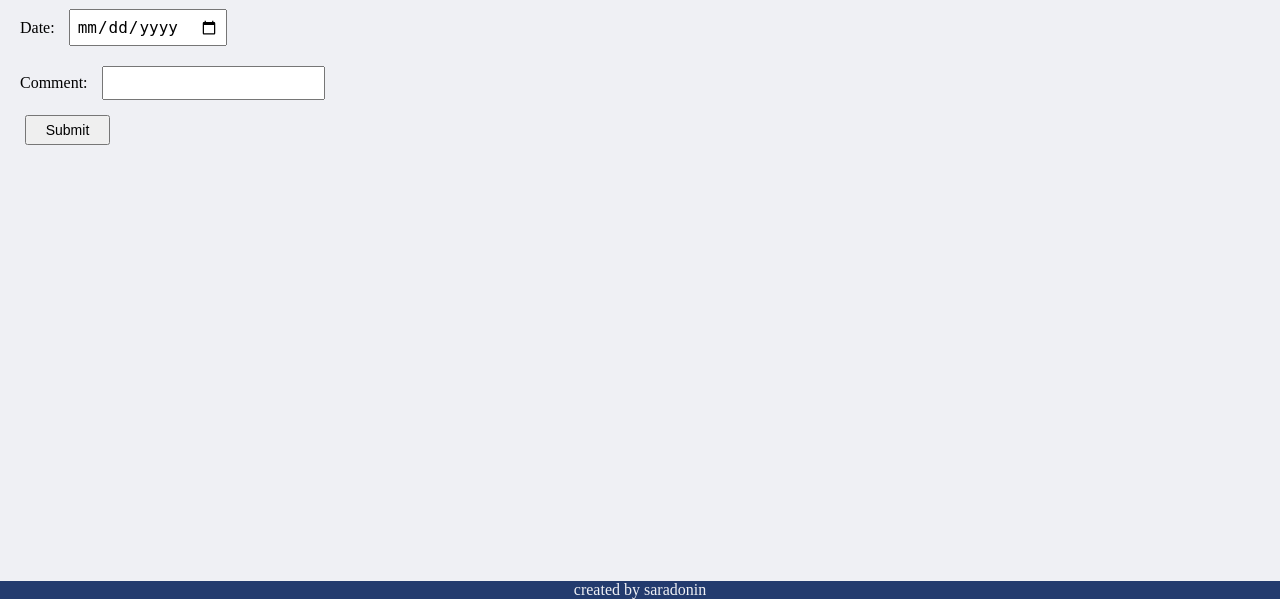
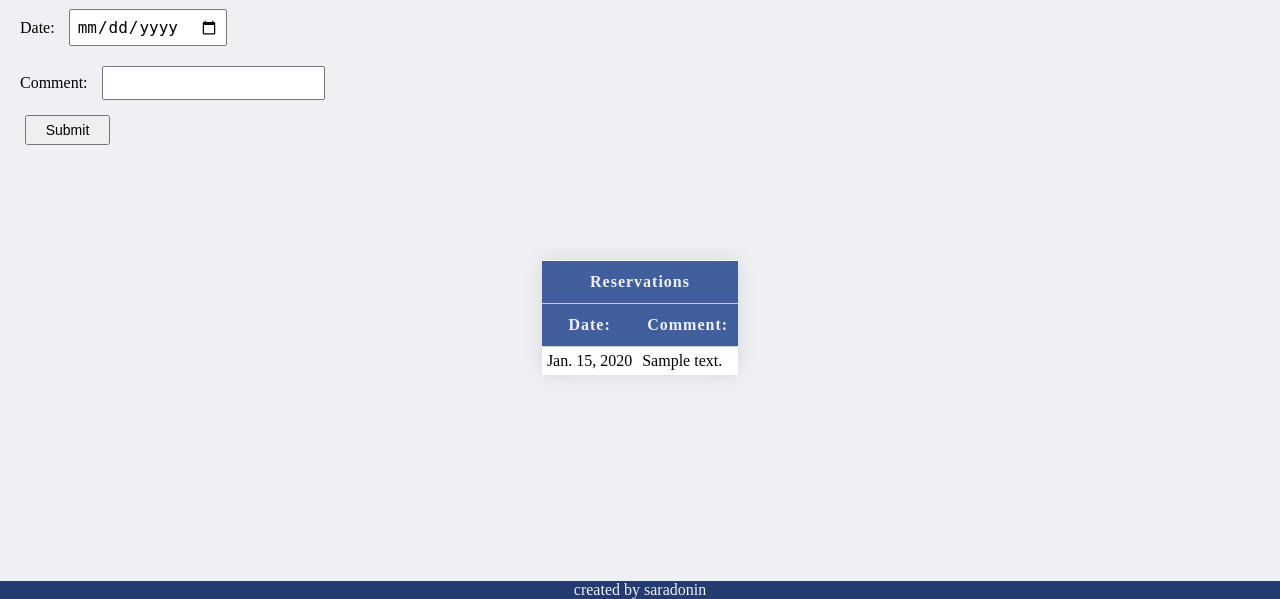
Before and after one commit to saradonin/conference_room_rental, a Django app: template reservations/templates/reservation.html in a window 1280 px wide. Shown: the part 201-800 px from the top of the page. Run offline with Django 4.2, Linux system fonts and the light colour scheme; the template is opened without the code that fills it: values that come from a table or form of the project are taken from there, others are empty; tables that the repository leaves empty hold one stand-in row (values such as "Sample post").

Commit message:
added list of active reservations in booking template

```diff
--- a/reservations/templates/reservation.html
+++ b/reservations/templates/reservation.html
@@ -37,6 +37,31 @@
 <div class="msg">
     {{ message }}
 </div>
+{% if reservations %}
+<table class="table">
+    <thead>
+    <tr>
+        <th colspan="3">Reservations</th>
+    </tr>
+    <tr>
+        <th>Date:</th>
+        <th colspan="2">Comment:</th>
+    </tr>
+    </thead>
+    <tbody>
+    {% for reservation in reservations %}
+    <tr>
+        <td>{{ reservation.date }}</td>
+        <td colspan="2">{{ reservation.comment }}</td>
+    </tr>
+    {% empty %}
+    <tr>
+        <td colspan="3">No active reservations</td>
+    </tr>
+    {% endfor %}
+    </tbody>
+</table>
+{% endif %}
 
 <!-- Footer -->
 <footer class="footer">
```
Lines whose indentation alone changed are shown as unchanged.
